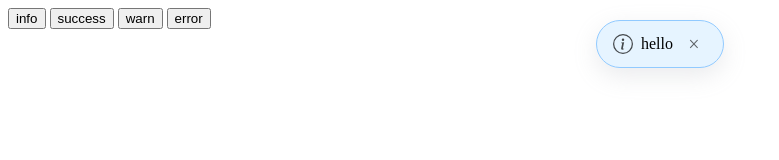
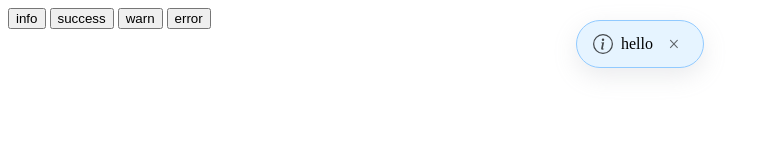
Before and after one commit to youginil/poptip, a website built with Vite: page index.html in a window 1280 px wide. Both pictures are taken after a click on the button "info". Shown: the whole page, without its empty margins (0-779 px from the left). Built offline with nearby package versions, Linux system fonts and the light colour scheme.

Commit message:
fix ui layout

```diff
--- a/package.json
+++ b/package.json
@@ -1,6 +1,6 @@
 {
     "name": "poptip",
-    "version": "0.2.1",
+    "version": "0.2.2",
     "type": "module",
     "exports": {
         ".": {
--- a/src/poptip.ts
+++ b/src/poptip.ts
@@ -67,10 +67,12 @@ function removeById(id: number) {
 }
 
 function createPopElement(id: number, config: Config): HTMLElement {
+    const wrapper = document.createElement('div');
+    wrapper.className = `poptip-wrapper ${hiddenClass}`;
+
     const el = document.createElement('div');
-    el.className = `poptip ${config.type} ${hiddenClass}`;
-    const style = el.style;
-    style.margin = `0 ${gap}px`;
+    el.className = `poptip ${config.type}`;
+    wrapper.appendChild(el);
 
     const flagEl = document.createElement('span');
     flagEl.className = 'flag';
@@ -103,7 +105,7 @@ function createPopElement(id: number, config: Config): HTMLElement {
         });
     }
 
-    return el;
+    return wrapper;
 }
 
 function popup(config: Config) {
--- a/src/style.css
+++ b/src/style.css
@@ -1,18 +1,30 @@
+.poptip-wrapper {
+    position: fixed;
+    width: 100%;
+    left: 0;
+    transition-property: all;
+    transition-timing-function: cubic-bezier(0.4, 0, 0.2, 1);
+    transition-duration: 150ms;
+    z-index: 100000000000000;
+    pointer-events: none;
+    opacity: 1;
+
+    &.poptip-hidden {
+        transform: translate(0, -50px);
+        opacity: 0;
+    }
+}
 .poptip {
-    position: fixed;
+    position: relative;
     left: 50%;
     transform: translate(-50%, 0);
     border: 1px solid;
     border-radius: 24px;
     box-shadow: rgba(149, 157, 165, 0.2) 0px 8px 24px;
-    z-index: 100000000000000;
-    transition-property: all;
-    transition-timing-function: cubic-bezier(0.4, 0, 0.2, 1);
-    transition-duration: 150ms;
     display: inline-flex;
     align-items: center;
     padding: 10px 16px;
-    opacity: 1;
+    pointer-events: all;
 
     & > .flag {
         display: inline-block;
@@ -53,10 +65,6 @@
         }
     }
 }
-.poptip.poptip-hidden {
-    transform: translate(-50%, -50px);
-    opacity: 0;
-}
 .poptip-main {
     flex-grow: 1;
 }
--- a/vite.config.ts
+++ b/vite.config.ts
@@ -5,6 +5,9 @@ import nesting from 'postcss-nesting';
 import autoprefixer from 'autoprefixer';
 
 export default defineConfig({
+    server: {
+        host: '0.0.0.0',
+    },
     build: {
         lib: {
             entry: path.resolve(__dirname, 'src/poptip.ts'),
```
